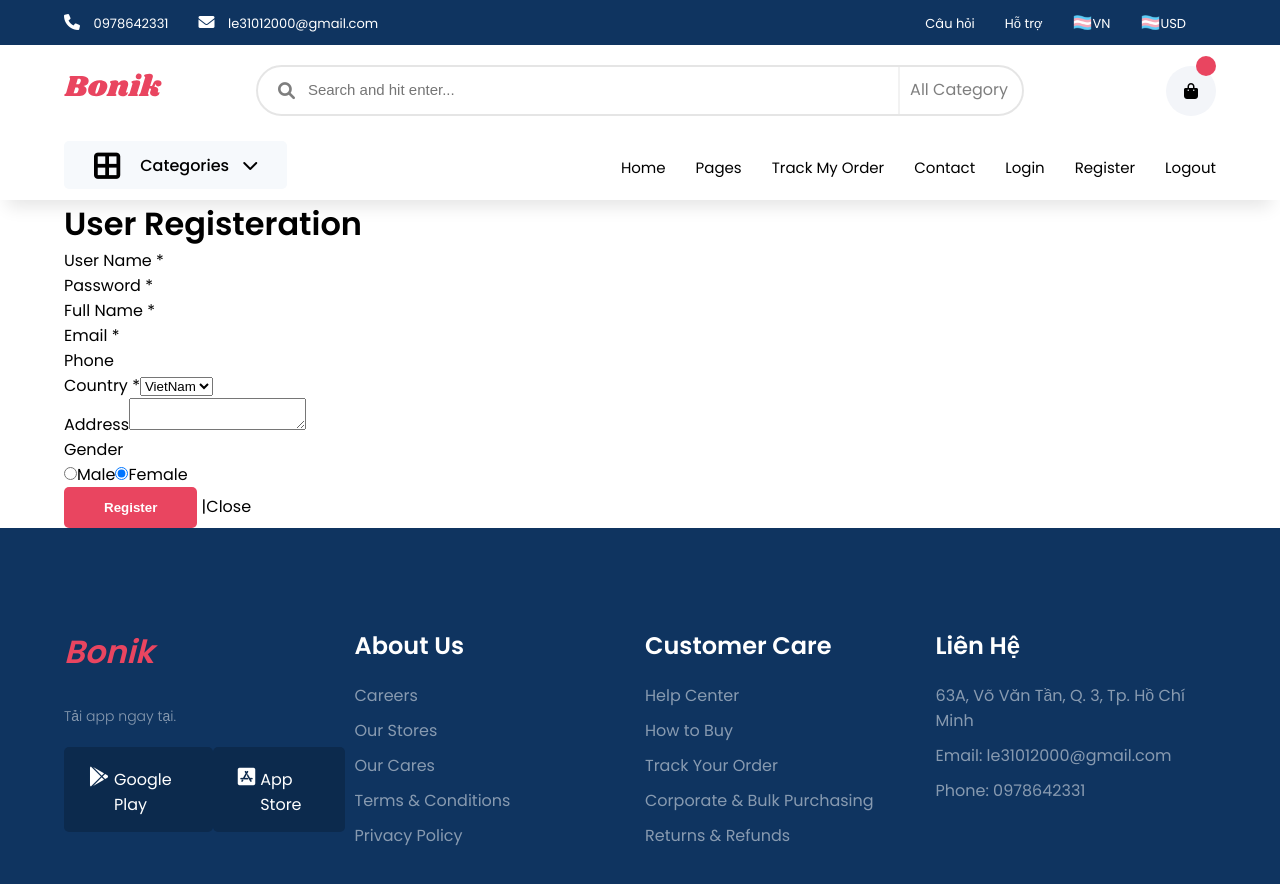
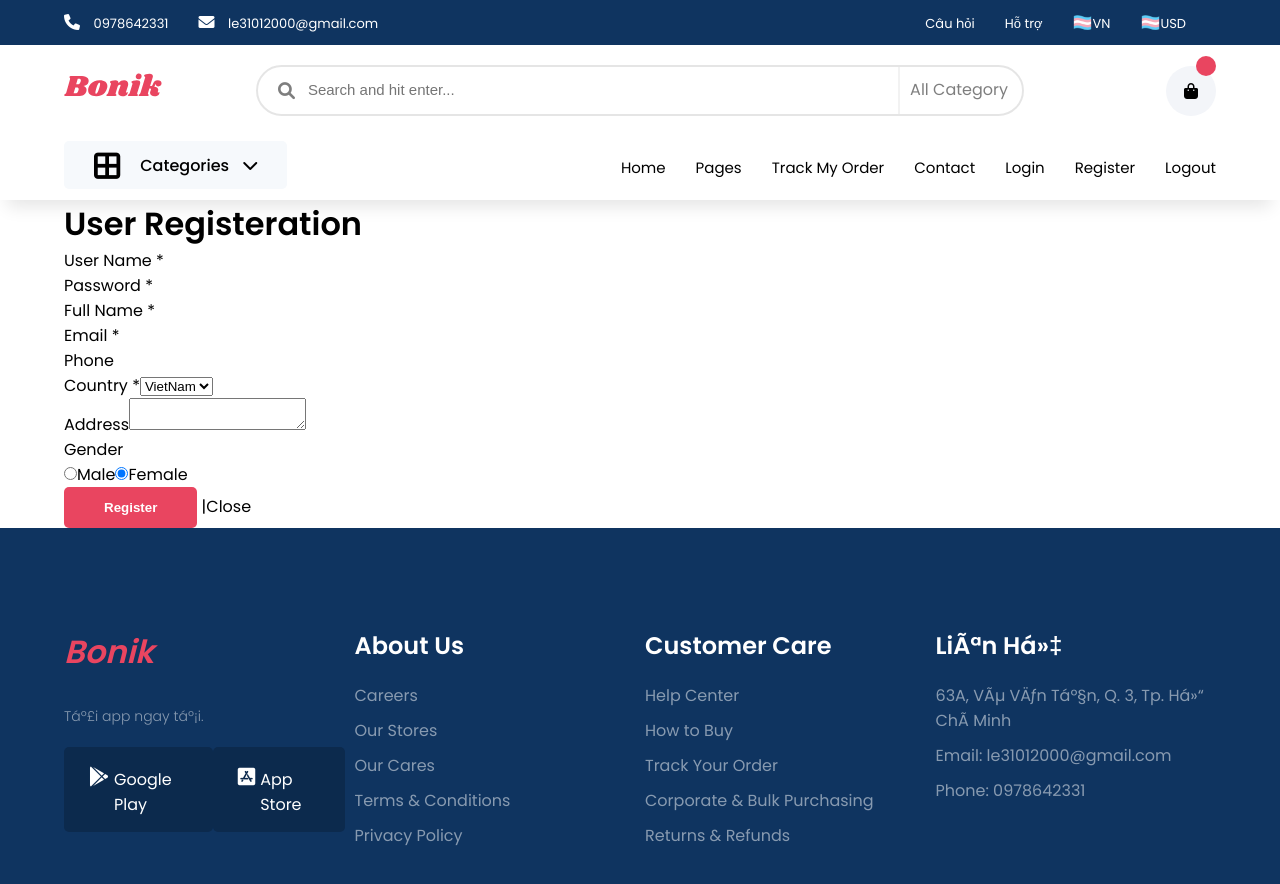
Before and after one commit to LeHoangMinh31/CaseStudy, a React (Create React App) app: page /register in a window 1280 px wide. Shown: the top 884 px of the page. Built offline with nearby package versions, Linux system fonts and the light colour scheme.

Commit message:
Update Footer.jsx

```diff
--- a/src/common/footer/Footer.jsx
+++ b/src/common/footer/Footer.jsx
@@ -8,14 +8,14 @@ const Footer = () => {
         <div className='container grid2'>
           <div className='box'>
             <h1>Bonik</h1>
-            <p>Tải app ngay tại.</p>
+            <p>Táº£i app ngay táº¡i.</p>
             <div className='icon d_flex'>
               <div className='img d_flex'>
-                <i class='fa-brands fa-google-play'></i>
+                <i className='fa-brands fa-google-play'></i>
                 <span>Google Play</span>
               </div>
               <div className='img d_flex'>
-                <i class='fa-brands fa-app-store-ios'></i>
+                <i className='fa-brands fa-app-store-ios'></i>
                 <span>App Store</span>
               </div>
             </div>
@@ -42,9 +42,9 @@ const Footer = () => {
             </ul>
           </div>
           <div className='box'>
-            <h2>Liên Hệ</h2>
+            <h2>LiÃªn Há»‡</h2>
             <ul>
-              <li>63A, Võ Văn Tần, Q. 3, Tp. Hồ Chí Minh </li>
+              <li>63A, VÃµ VÄƒn Táº§n, Q. 3, Tp. Há»“ ChÃ­ Minh </li>
               <li>Email: le31012000@gmail.com</li>
               <li>Phone: 0978642331</li>
             </ul>
```
